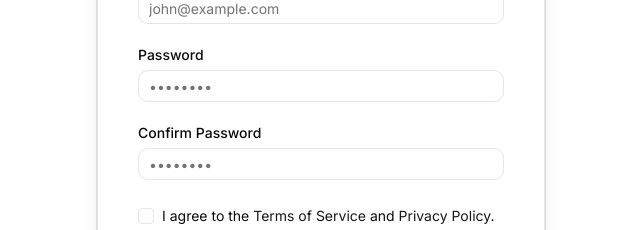
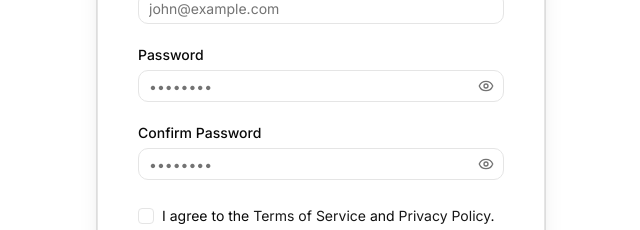
Before and after one commit to yomazini/ft_transcendence, a Next.js app in the folder frontend/: page /register in a window 1280 px wide. Shown: the part 541-771 px from the top of the page, without its empty margins (319-959 px from the left). Built offline with nearby package versions, Linux system fonts and the light colour scheme.

Commit message:
feat(frontend): add show/hide toggle to password fields.

```diff
--- a/frontend/app/(Authentication)/invite/accept/page.tsx
+++ b/frontend/app/(Authentication)/invite/accept/page.tsx
@@ -6,9 +6,9 @@ import { useRouter } from "next/navigation";
 import { AuthCard } from "@/components/auth/auth-card";
 import { AuthHeader } from "@/components/auth/auth-header";
 import { AuthLayout } from "@/components/auth/auth-layout";
+import { PasswordInput } from "@/components/auth/password-input";
 
 import { Button } from "@/components/ui/button";
-import { Input } from "@/components/ui/input";
 import { Label } from "@/components/ui/label";
 
 import { acceptInvite, saveToken, MIN_PASSWORD_LENGTH } from "@/lib/auth";
@@ -77,10 +77,9 @@ export default function AcceptInvitePage() {
 							Password
 						</Label>
 
-						<Input
+						<PasswordInput
 							id="password"
 							name="password"
-							type="password"
 							placeholder="••••••••"
 							autoComplete="new-password"
 							value={password}
@@ -95,10 +94,9 @@ export default function AcceptInvitePage() {
 							Confirm Password
 						</Label>
 
-						<Input
+						<PasswordInput
 							id="confirmPassword"
 							name="confirmPassword"
-							type="password"
 							placeholder="••••••••"
 							autoComplete="new-password"
 							value={confirmPassword}
--- a/frontend/app/(Authentication)/login/page.tsx
+++ b/frontend/app/(Authentication)/login/page.tsx
@@ -8,6 +8,7 @@ import { AuthCard } from "@/components/auth/auth-card";
 import { AuthFooter } from "@/components/auth/auth-footer";
 import { AuthHeader } from "@/components/auth/auth-header";
 import { AuthLayout } from "@/components/auth/auth-layout";
+import { PasswordInput } from "@/components/auth/password-input";
 import { SocialLogin } from "@/components/auth/social-login";
 
 import { Button } from "@/components/ui/button";
@@ -92,10 +93,9 @@ export default function LoginPage() {
 								Forgot password?
 							</Link>
 						</div>
-						<Input
+						<PasswordInput
 							id="password"
 							name="password"
-							type="password"
 							placeholder="••••••••"
 							autoComplete="current-password"
 							value={password}
--- a/frontend/app/(Authentication)/register/page.tsx
+++ b/frontend/app/(Authentication)/register/page.tsx
@@ -8,6 +8,7 @@ import { AuthCard } from "@/components/auth/auth-card";
 import { AuthFooter } from "@/components/auth/auth-footer";
 import { AuthHeader } from "@/components/auth/auth-header";
 import { AuthLayout } from "@/components/auth/auth-layout";
+import { PasswordInput } from "@/components/auth/password-input";
 import { SocialLogin } from "@/components/auth/social-login";
 
 import { Button } from "@/components/ui/button";
@@ -158,10 +159,9 @@ export default function RegisterPage() {
 							Password
 						</Label>
 
-						<Input
+						<PasswordInput
 							id="password"
 							name="password"
-							type="password"
 							placeholder="••••••••"
 							autoComplete="new-password"
 							value={password}
@@ -179,10 +179,9 @@ export default function RegisterPage() {
 							Confirm Password
 						</Label>
 
-						<Input
+						<PasswordInput
 							id="confirmPassword"
 							name="confirmPassword"
-							type="password"
 							placeholder="••••••••"
 							autoComplete="new-password"
 							value={confirmPassword}
--- a/frontend/app/(Authentication)/reset-password/page.tsx
+++ b/frontend/app/(Authentication)/reset-password/page.tsx
@@ -7,9 +7,9 @@ import { AuthCard } from "@/components/auth/auth-card";
 import { AuthFooter } from "@/components/auth/auth-footer";
 import { AuthHeader } from "@/components/auth/auth-header";
 import { AuthLayout } from "@/components/auth/auth-layout";
+import { PasswordInput } from "@/components/auth/password-input";
 
 import { Button } from "@/components/ui/button";
-import { Input } from "@/components/ui/input";
 import { Label } from "@/components/ui/label";
 
 export default function ResetPasswordPage() {
@@ -68,9 +68,8 @@ export default function ResetPasswordPage() {
 					<div className="space-y-2">
 						<Label htmlFor="password">New Password</Label>
 
-						<Input
+						<PasswordInput
 							id="password"
-							type="password"
 							placeholder="••••••••"
 							autoComplete="new-password"
 							value={password}
@@ -84,9 +83,8 @@ export default function ResetPasswordPage() {
 					<div className="space-y-2">
 						<Label htmlFor="confirmPassword">Confirm New Password</Label>
 
-						<Input
+						<PasswordInput
 							id="confirmPassword"
-							type="password"
 							placeholder="••••••••"
 							autoComplete="new-password"
 							value={confirmPassword}
--- /dev/null
+++ b/frontend/components/auth/password-input.tsx
@@ -0,0 +1,44 @@
+"use client";
+
+import { useState, type ComponentProps } from "react";
+import { Eye, EyeOff } from "lucide-react";
+import { cn } from "cn";
+
+import { Input } from "@/components/ui/input";
+
+/** A password field with a show / hide button.
+ *  Same props as <Input>, without `type` (the component switches it itself). */
+export function PasswordInput({
+	className,
+	disabled,
+	...props
+}: Omit<ComponentProps<typeof Input>, "type">) {
+	const [visible, setVisible] = useState<boolean>(false);
+
+	return (
+		<div className="relative">
+			<Input
+				type={visible ? "text" : "password"}
+				className={cn("pr-9", className)}
+				disabled={disabled}
+				{...props}
+			/>
+
+			{/* type="button" so a click never submits the form */}
+			<button
+				type="button"
+				onClick={() => setVisible((current) => !current)}
+				aria-label={visible ? "Hide password" : "Show password"}
+				aria-pressed={visible}
+				disabled={disabled}
+				className="absolute inset-y-0 right-0 flex w-9 items-center justify-center rounded-r-lg text-muted-foreground transition-colors outline-none hover:text-foreground focus-visible:ring-3 focus-visible:ring-ring/50 disabled:pointer-events-none disabled:opacity-50"
+			>
+				{visible ? (
+					<EyeOff className="size-4" aria-hidden="true" />
+				) : (
+					<Eye className="size-4" aria-hidden="true" />
+				)}
+			</button>
+		</div>
+	);
+}
```
